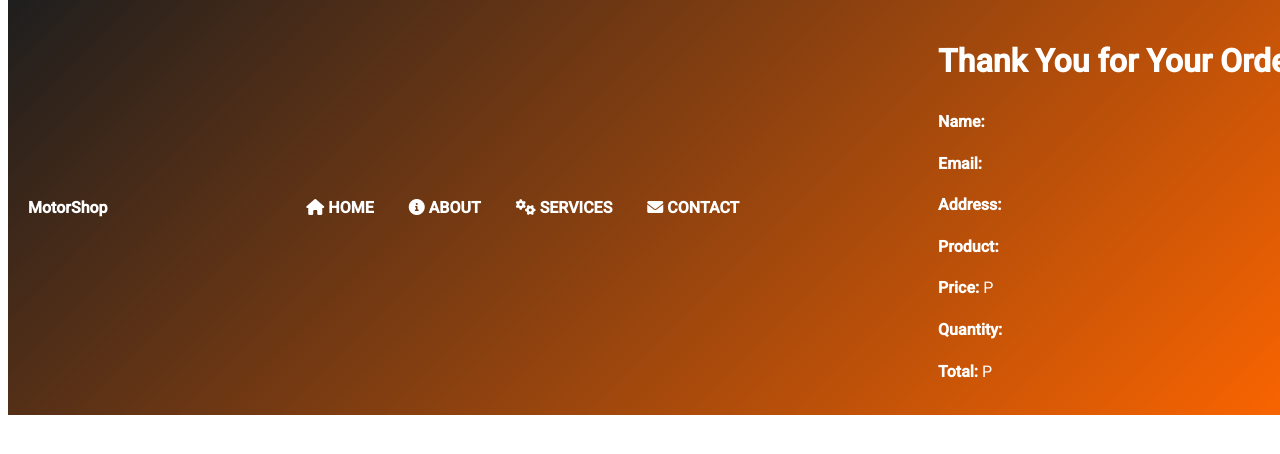
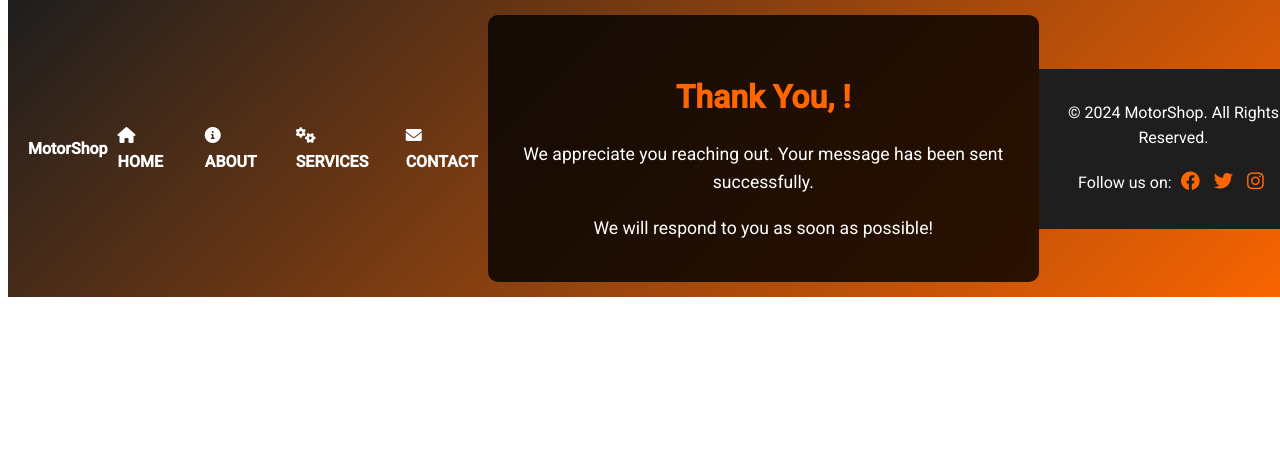
Before and after one commit to w3bcl4ss/san, a plain HTML site: page thanks.html in a window 1280 px wide. Drawn offline with Linux system fonts and the light colour scheme.

Commit message:
Update thanks.html

```diff
--- a/thanks.html
+++ b/thanks.html
@@ -56,13 +56,7 @@
         }
 
         /* Thank You Section */
-        section.thank-you-message {
-            flex: 1;
-            display: flex;
-            justify-content: center;
-            align-items: center;
-            padding: 80px 20px;
-        }
+
         .thank-you-content {
             max-width: 600px;
             background: rgba(0, 0, 0, 0.8);
@@ -109,36 +103,19 @@
         <a href="contact.html"><i class="fas fa-envelope" aria-label="Contact"></i> Contact</a>
     </nav>
 <body>
-    <div class="container">
-        <h1>Thank You for Your Order!</h1>
-        <p><strong>Name:</strong> <span id="name"></span></p>
-        <p><strong>Email:</strong> <span id="email"></span></p>
-        <p><strong>Address:</strong> <span id="address"></span></p>
-        <p><strong>Product:</strong> <span id="product"></span></p>
-        <p><strong>Price:</strong> P<span id="price"></span></p>
-        <p><strong>Quantity:</strong> <span id="quantity"></span></p>
-        <p><strong>Total:</strong> P<span id="total"></span></p>
+   <div class="thank-you-content">
+        <h2>Thank You, <span id="sender-name"></span>!</h2>
+        <p>We appreciate you reaching out. Your message has been sent successfully.</p>
+        <p>We will respond to you as soon as possible!</p>
     </div>
+    <footer>
+    <p>&copy; 2024 MotorShop. All Rights Reserved.</p>
+    <p>Follow us on:
+        <a href="#"><i class="fab fa-facebook" aria-label="Facebook"></i></a>
+        <a href="#"><i class="fab fa-twitter" aria-label="Twitter"></i></a>
+        <a href="#"><i class="fab fa-instagram" aria-label="Instagram"></i></a>
+    </p>
+</footer>
 
-    <script>
-        // Retrieve data from URL query parameters
-        const urlParams = new URLSearchParams(window.location.search);
-        const name = urlParams.get('name');
-        const email = urlParams.get('email');
-        const address = urlParams.get('address');
-        const product = urlParams.get('product');
-        const price = urlParams.get('price');
-        const quantity = urlParams.get('quantity');
-        const total = urlParams.get('total');
-
-        // Update the DOM with the retrieved data
-        document.getElementById('name').textContent = name;
-        document.getElementById('email').textContent = email;
-        document.getElementById('address').textContent = address;
-        document.getElementById('product').textContent = product;
-        document.getElementById('price').textContent = price;
-        document.getElementById('quantity').textContent = quantity;
-        document.getElementById('total').textContent = total;
-    </script>
 </body>
 </html>
```
